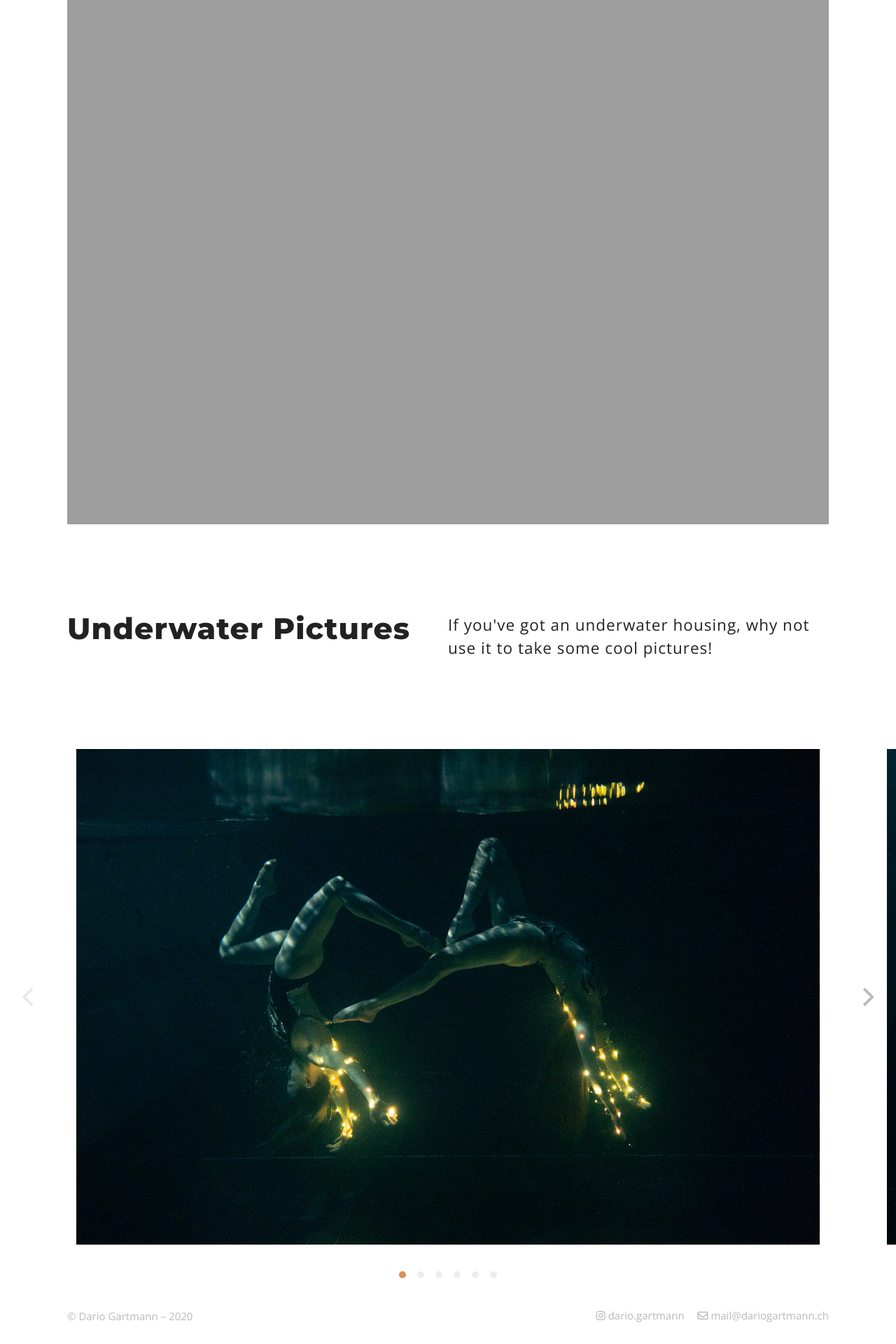
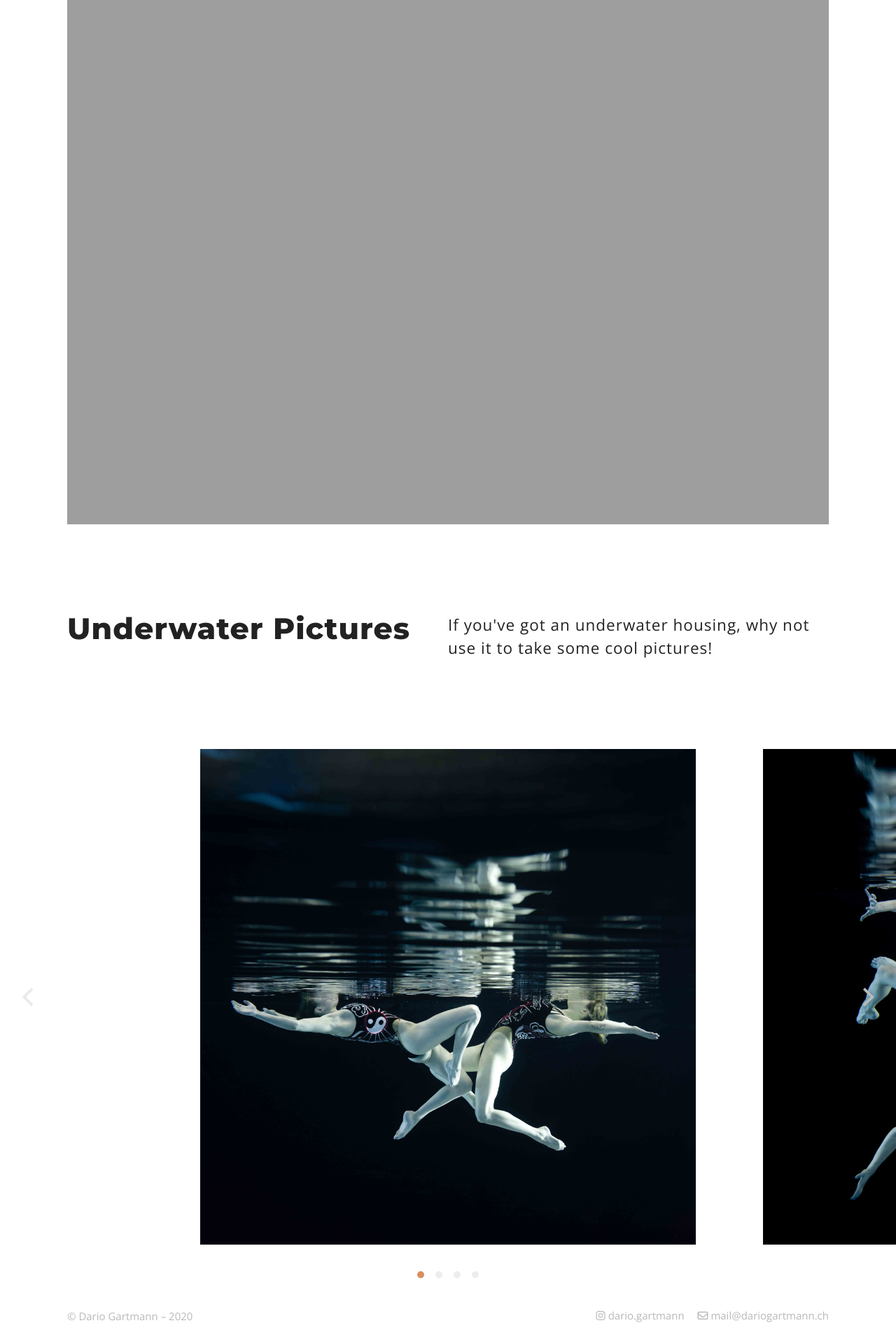
Before and after one commit to dariogartmann/dariogartmann.github.io, a Jekyll site: the page built from _projects/synchro-duet-lie.md, in a window 1280 px wide. Shown: the part 2359-4279 px from the top of the page at 70% size. Built offline with Jekyll 4.4.1, drawn with Linux system fonts in a browser that asks for light colours; nearby versions of some CDN libraries.

Commit message:
new pictures for synchro project

```diff
--- a/_projects/synchro-duet-lie.md
+++ b/_projects/synchro-duet-lie.md
@@ -45,10 +45,8 @@ layout: project
 </div>
 
 <div class="flickity_container">
-    <img src="{{ site.url }}/assets/images/projects/synchro-duet-lie/underwater-pics/Web_A7_03086.jpg" alt="Synchronised swimmers posing underwater" />
-    <img src="{{ site.url }}/assets/images/projects/synchro-duet-lie/underwater-pics/Web_A7_03370.jpg" alt="swimming towards light" />
-    <img src="{{ site.url }}/assets/images/projects/synchro-duet-lie/lights.jpg" alt="swimming underwater with light strings" />
-    <img src="{{ site.url }}/assets/images/projects/synchro-duet-lie/underwater-pics/Web_A7_02976.jpg" alt="Standing in the indoor pool wearing lights" />
-    <img src="{{ site.url }}/assets/images/projects/synchro-duet-lie/underwater-pics/Web_A7_02998.jpg" alt="synchronised swimmers posing underwater with lights" />
-    <img src="{{ site.url }}/assets/images/projects/synchro-duet-lie/underwater-pics/Web_A7_03487.jpg" alt="crane, well I guess it's called that." />
+    <img src="{{ site.url }}/assets/images/projects/synchro-duet-lie/underwater-pics/underwater-synchro.jpg" alt="Synchronised swimmers posing underwater" />
+    <img src="{{ site.url }}/assets/images/projects/synchro-duet-lie/underwater-pics/underwater-synchro-2.jpg" alt="Synchronised swimmers posing underwater" />
+    <img src="{{ site.url }}/assets/images/projects/synchro-duet-lie/underwater-pics/underwater-synchro-3.jpg" alt="Synchronised swimmer duet posing underwater" />
+    <img src="{{ site.url }}/assets/images/projects/synchro-duet-lie/underwater-pics/drowning.jpg" alt="Synchronised swimmer duet posing underwater" />
 </div>
```
Also changed, not shown: assets/images/projects/synchro-duet-lie/underwater-pics/Web_A7_02998.jpg (deleted), assets/images/projects/synchro-duet-lie/underwater-pics/Web_A7_03086.jpg (deleted), assets/images/projects/synchro-duet-lie/underwater-pics/Web_A7_03370.jpg (deleted), assets/images/projects/synchro-duet-lie/underwater-pics/Web_A7_03487.jpg (deleted), assets/images/projects/synchro-duet-lie/underwater-pics/bts-lights.jpg (renamed from assets/images/projects/synchro-duet-lie/underwater-pics/Web_A7_02976.jpg), assets/images/projects/synchro-duet-lie/underwater-pics/drowning.jpg (added), assets/images/projects/synchro-duet-lie/underwater-pics/lightsunderwater.jpg (added), assets/images/projects/synchro-duet-lie/underwater-pics/underwater-synchro-2.jpg (added), assets/images/projects/synchro-duet-lie/underwater-pics/underwater-synchro-3.jpg (added), assets/images/projects/synchro-duet-lie/underwater-pics/underwater-synchro.jpg (added).
